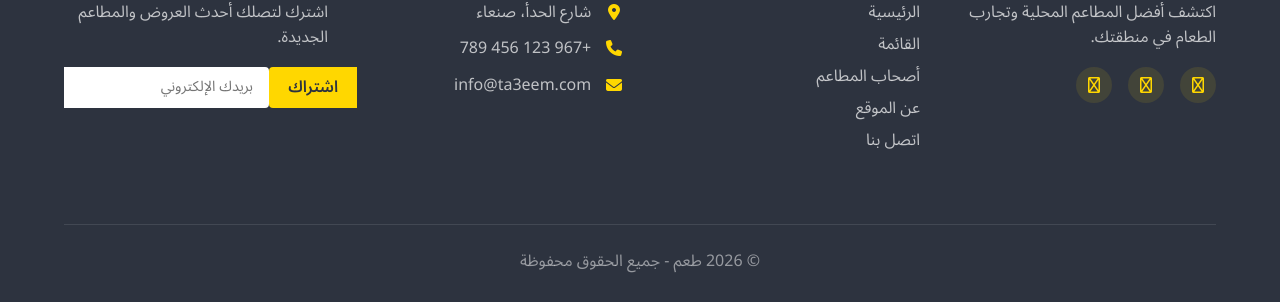
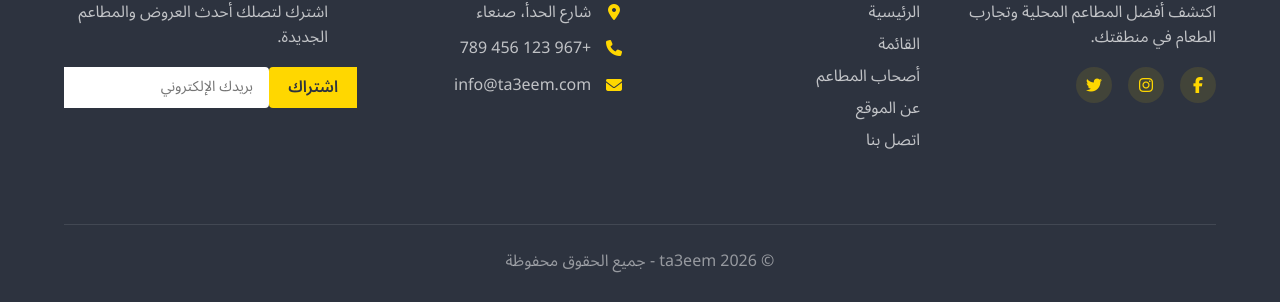
Before and after one commit to rmbo0o/ta3eem-frontend, a Vue app: page / in a window 1280 px wide. Shown: the part 1360-1662 px from the top of the page. Built offline with nearby package versions, Linux system fonts and the light colour scheme; no server answers.

Commit message:
change the language of the website

```diff
--- a/src/App.vue
+++ b/src/App.vue
@@ -23,31 +23,59 @@ export default {
 /* Import Noto Sans Arabic Font */
 @import url('https://fonts.googleapis.com/css2?family=Noto+Sans+Arabic:wght@100..900&display=swap');
 
-/* Global RTL and Font Settings */
-* {
+/* Reset ALL fonts - but exclude ALL icon classes */
+*:not(i):not([class^="fa-"]):not([class*=" fa-"]) {
   font-family: 'Noto Sans Arabic', sans-serif !important;
 }
 
-/* BUT - Exclude Font Awesome icons! */
-i[class^="fa-"],
-i[class*=" fa-"],
-.fab, .fas, .far, .fal, .fad, .fat {
-  font-family: "Font Awesome 6 Free" !important;
+/* Base icon styles - for ALL font awesome icons */
+i,
+[class^="fa-"],
+[class*=" fa-"],
+.fa,
+.fas,
+.far,
+.fal,
+.fad,
+.fat,
+.fab {
+  font-family: inherit !important;
 }
 
+/* Brand icons (Facebook, Instagram, Twitter, etc) */
 .fab {
   font-family: "Font Awesome 6 Brands" !important;
+  font-weight: 400 !important;
 }
 
-.fas, .far, .fal, .fad, .fat {
+/* Solid icons (map, phone, envelope, etc) */
+.fas {
   font-family: "Font Awesome 6 Free" !important;
-  font-weight: 900;
+  font-weight: 900 !important;
 }
 
+/* Regular icons */
 .far {
-  font-weight: 400;
+  font-family: "Font Awesome 6 Free" !important;
+  font-weight: 400 !important;
 }
 
+/* Optional: Light icons (if you use them) */
+.fal {
+  font-family: "Font Awesome 6 Free" !important;
+  font-weight: 300 !important;
+}
+
+/* Make sure icons have the correct display */
+i {
+  display: inline-block;
+  font-style: normal;
+  font-variant: normal;
+  text-rendering: auto;
+  line-height: 1;
+}
+
+/* Your existing RTL styles */
 body, html {
   margin: 0;
   padding: 0;
@@ -55,7 +83,6 @@ body, html {
   text-align: right;
 }
 
-/* RTL Helper Classes */
 .ms-auto {
   margin-right: auto !important;
   margin-left: 0 !important;
--- a/src/components/Footer.vue
+++ b/src/components/Footer.vue
@@ -55,7 +55,7 @@
       </div>
 
       <div class="footer-bottom">
-        <p class="copyright">&copy; {{ currentYear }} طعم - جميع الحقوق محفوظة</p>
+        <p class="copyright">&copy; {{ currentYear }} ta3eem - جميع الحقوق محفوظة</p>
       </div>
     </div>
   </footer>
```
